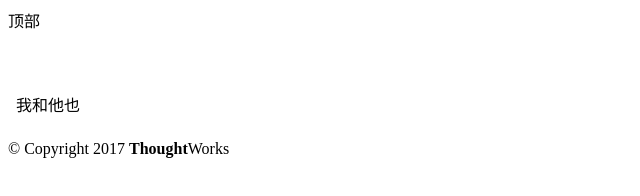
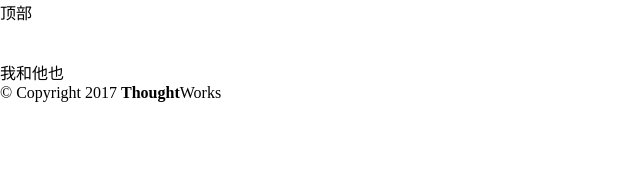
Before and after one commit to yangqianru/test, a website built with webpack: page index.html in a window 1280 px wide. Shown: the whole page, without its empty margins (0-640 px from the left). Built offline with nearby package versions, Linux system fonts and the light colour scheme.

Commit message:
modify the grid less

```diff
--- a/static/css/common.less
+++ b/static/css/common.less
@@ -1,4 +1,10 @@
+*{
+    margin:0;
+    padding:0;
+    box-sizing: border-box;
+}
+
 .app{
     display: grid;
-    grid-template-rows: 60px 1fr 20px;
+    grid-template-rows: 60px max-content 20px;
 }
```
